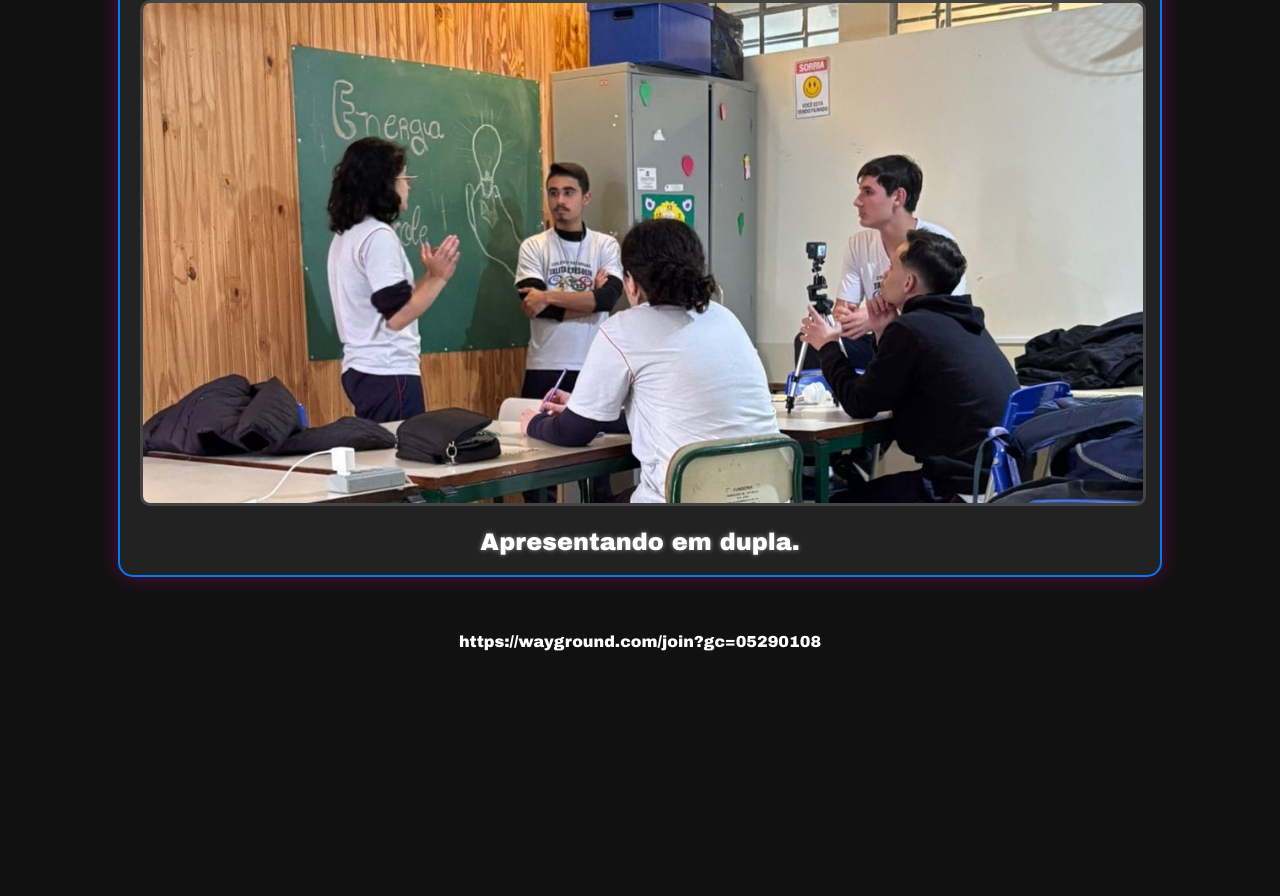
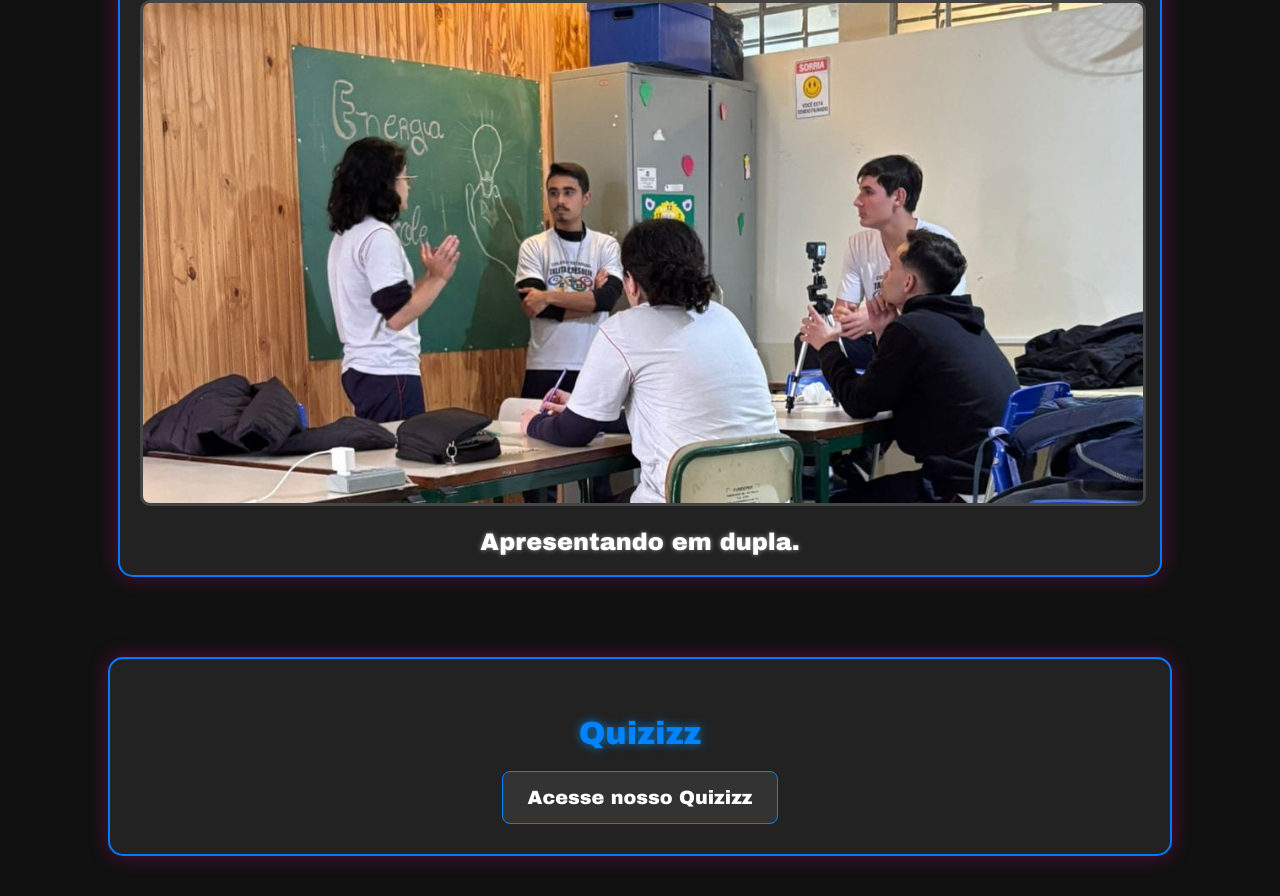
Before and after one commit to eduzinhocarvalho/galeria, a plain HTML site: page index.html in a window 1280 px wide. Shown: the part 3988-4884 px from the top of the page. Before the commit the page ends 4694 px from the top, so only its background shows below. Drawn offline with Linux system fonts and the light colour scheme.

Commit message:
Update index.html

```diff
--- a/index.html
+++ b/index.html
@@ -63,6 +63,42 @@
             padding: 0 20px;
             text-shadow: 0 0 5px rgba(255,255,255,0.5);
         }
+
+        .quizizz-section {
+            width: 90%;
+            max-width: 1000px;
+            background: #222;
+            padding: 30px;
+            border-radius: 15px;
+            box-shadow: 0 0 20px rgba(255,0,170,0.3);
+            border: 2px solid #007bff;
+            margin: 40px auto;
+            text-align: center;
+        }
+
+        .quizizz-section h2 {
+            color: #0083fd;
+            font-size: 2em;
+            margin-bottom: 20px;
+            text-shadow: 0 0 10px rgba(0, 153, 255, 0.7);
+        }
+
+        .quizizz-link {
+            display: inline-block;
+            background: #333;
+            padding: 15px 25px;
+            border-radius: 8px;
+            border: 1px solid #0083fd;
+            transition: all 0.3s ease;
+            text-decoration: none;
+            color: white;
+            font-size: 1.2em;
+        }
+
+        .quizizz-link:hover {
+            background: #0083fd;
+            transform: scale(1.05);
+        }
     </style>
 </head>
 <body>
@@ -111,8 +147,12 @@
             <div class="description">Apresentando em dupla.</div>
         </div>
 
-            <p> https://wayground.com/join?gc=05290108 </p>
+    </div>
 
+    <!-- Seção do Quizizz -->
+    <div class="quizizz-section">
+        <h2>Quizizz</h2>
+        <a href="https://wayground.com/join?gc=05290108" class="quizizz-link" target="_blank">Acesse nosso Quizizz</a>
     </div>
 </body>
 </html>
```
